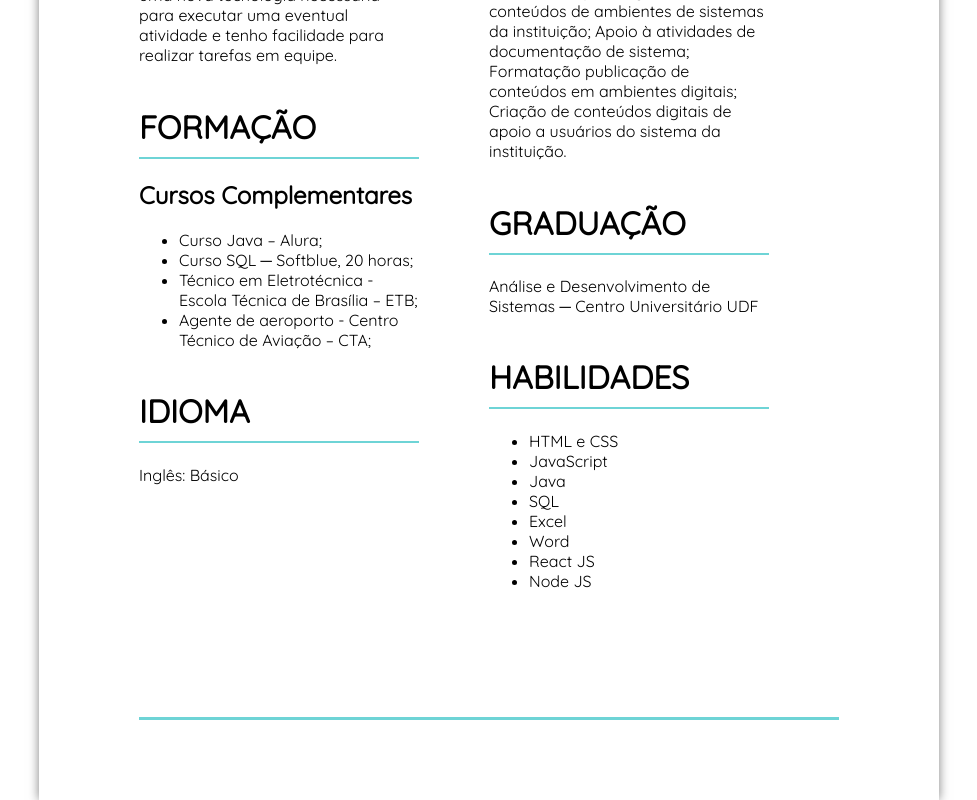
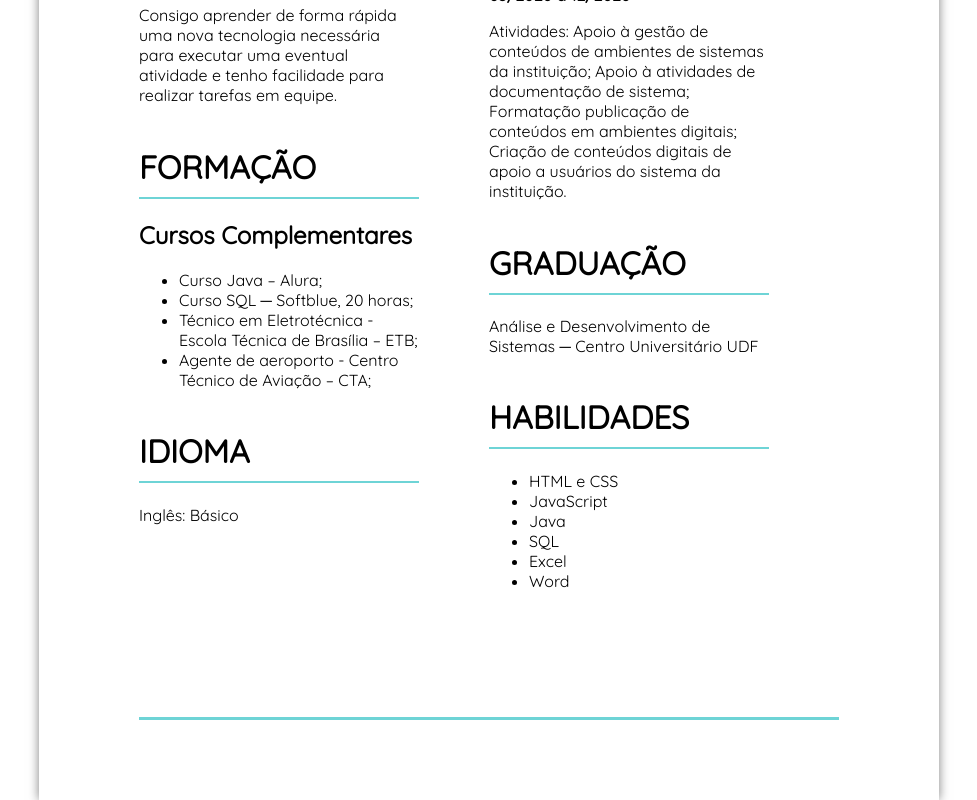
Before and after one commit to ericmatheus/curriculoHtml, a plain HTML site: page index.html in a window 1280 px wide. Shown: the part 1036-1836 px from the top of the page, without its empty margins (151-1128 px from the left). Drawn offline with Linux system fonts and the light colour scheme.

Commit message:
atualizaçoes

```diff
--- a/index.html
+++ b/index.html
@@ -10,7 +10,8 @@
     <link rel="preconnect" href="https://fonts.gstatic.com" crossorigin="">
     <link
         href="https://fonts.googleapis.com/css2?family=Bebas+Neue&amp;family=Prompt:wght@200;400&amp;family=Quicksand&amp;display=swap"
-        rel="stylesheet">
+        rel="stylesheet"
+    >
     <link rel="icon" href="icon/iconCurriculum2.png">
     <style type="text/css">
         body {
@@ -25,6 +26,7 @@
             min-width: 800px;
             background-color: white;
             box-shadow: 0px 0px 10px rgba(0, 0, 0, 0.5);
+            margin-top: 40px;
         }
 
         #headerText {
@@ -218,8 +220,6 @@
                 <li>SQL</li>
                 <li>Excel</li>
                 <li>Word</li>
-                <li>React JS</li>
-                <li>Node JS</li>
             </ul>
         </div>
     </div>
```
